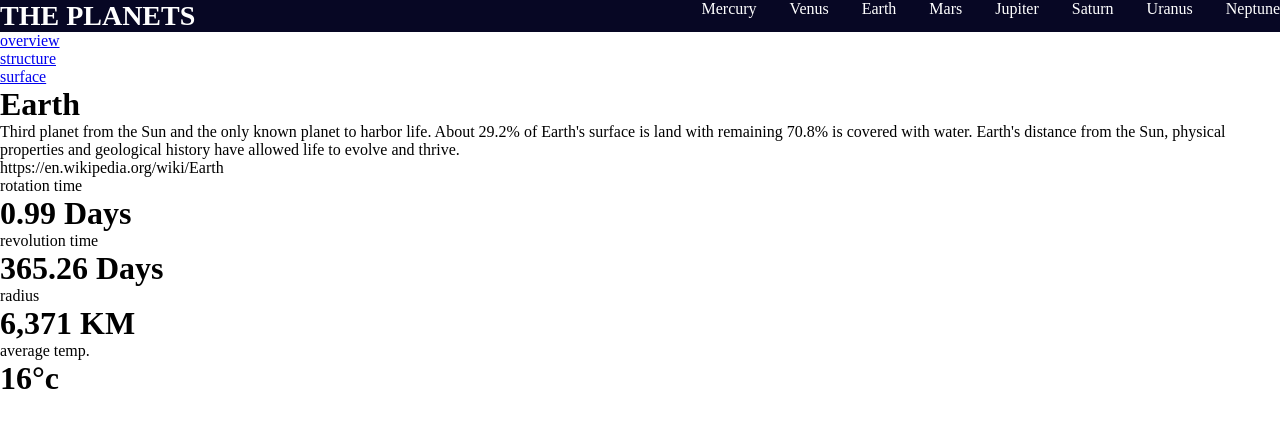
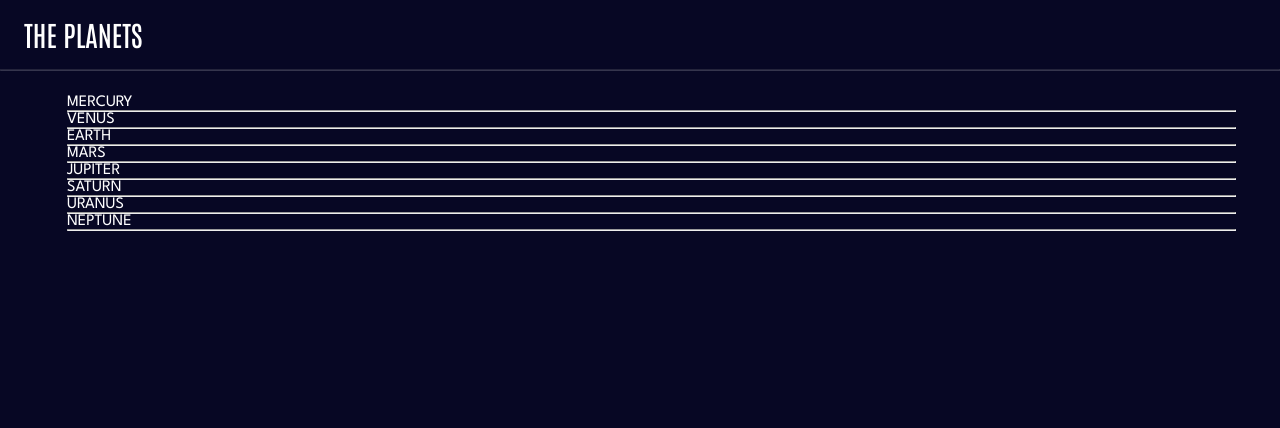
Before and after one commit to Th0rnike/planets-site-project, a React (Vite) app: page /Earth in a window 1280 px wide. Shown: the top 428 px of the page. Built offline with nearby package versions, Linux system fonts and the light colour scheme.

Commit message:
working on the header section

```diff
--- a/src/components/DefaultColors.ts
+++ b/src/components/DefaultColors.ts
@@ -15,4 +15,8 @@ export const DefaultColors: colorProps = {
     lightSeaGreen: "#1ec2a4",
     ultramarineBlue: "#2d68f0",
   },
+  fonts: {
+    spartanFont: "'League Spartan', sans-serif",
+    antonioFont: "'Antonio', sans-serif",
+  },
 };
--- a/src/components/GlobalStyles.ts
+++ b/src/components/GlobalStyles.ts
@@ -1,14 +1,20 @@
 import { createGlobalStyle } from "styled-components";
 
-const GlobalStyles = createGlobalStyle`
+interface globalProps {
+  backgroundColor: string;
+  fontFamily: string;
+}
+
+const GlobalStyles = createGlobalStyle<globalProps>`
     *{
         margin: 0;
         padding: 0;
         box-sizing: border-box;
     }
-    /* body{
-
-    } */
+    body{
+        background-color: ${(props) => props.backgroundColor};
+        font-family: ${(props) => props.fontFamily};
+    }
 `;
 
 export default GlobalStyles;
--- a/src/pages/LinkLayout.tsx
+++ b/src/pages/LinkLayout.tsx
@@ -3,26 +3,42 @@ import planetData from "../data/data.json";
 import styled from "styled-components";
 import GlobalStyles from "../components/GlobalStyles";
 import { DefaultColors } from "../components/DefaultColors";
+import { useState } from "react";
 
 const LinkLayout = () => {
-  const { colors } = DefaultColors;
+  const [showMenu, setShowMenu] = useState(true);
+  const { colors, fonts } = DefaultColors;
+
   return (
     <>
-      <GlobalStyles />
+      <GlobalStyles
+        fontFamily={fonts.spartanFont}
+        backgroundColor={colors.backgroundBlue}
+      />
       <Header backgroundColor={colors.backgroundBlue} textColor={colors.white}>
-        <Title>the planets</Title>
-        <nav>
-          <Ul>
-            {planetData.map((p, index) => (
+        <Title antonioFont={fonts.antonioFont}>the planets</Title>
+        <HamurgerMenu onClick={() => setShowMenu(!showMenu)}>
+          <HR showMenu={showMenu} />
+          <HR showMenu={showMenu} />
+          <HR showMenu={showMenu} />
+        </HamurgerMenu>
+      </Header>
+      <HorizontalRule />
+      {showMenu ? (
+        <MobileList>
+          {planetData.map((p, index) => (
+            <>
               <Li key={index}>
                 <Links to={`${p.name}`}>{p.name}</Links>
               </Li>
-            ))}
-          </Ul>
-        </nav>
-      </Header>
-
-      <Outlet />
+              <hr />
+            </>
+          ))}
+        </MobileList>
+      ) : (
+        ""
+      )}
+      {showMenu ? "" : <Outlet />}
     </>
   );
 };
@@ -32,21 +48,63 @@ interface HeaderProps {
   textColor: string;
 }
 
+interface TitleProps {
+  antonioFont: string;
+}
+
+interface HamburgerMenuProps {
+  showMenu: boolean;
+}
+
 const Header = styled.div<HeaderProps>`
   background-color: ${(props) => props.backgroundColor};
   color: ${(props) => props.textColor};
   display: flex;
   justify-content: space-between;
+  align-items: center;
+  padding: 16px 24px 17px 24px;
 `;
 
-const Title = styled.h1`
+const Title = styled.h1<TitleProps>`
   font-size: 28px;
   text-transform: uppercase;
+  font-family: ${(props) => props.antonioFont};
+  font-weight: 400;
+`;
+
+const HamurgerMenu = styled.div`
+  display: flex;
+  flex-direction: column;
+  width: 24px;
+  gap: 4px;
+
+  @media screen and (min-width: 768px) {
+    display: none;
+  }
+`;
+
+const HR = styled.hr<HamburgerMenuProps>`
+  height: 3px;
+  background: ${(props) => (props.showMenu ? "gray" : "white")};
+  border: none;
+`;
+
+const HorizontalRule = styled.hr`
+  height: 1px;
+  color: white;
+  opacity: 0.2;
 `;
 
 const Ul = styled.ul`
+  display: none;
   display: flex;
   gap: 33px;
+`;
+
+const MobileList = styled.div`
+  display: flex;
+  flex-direction: column;
+  padding: 24px 44px 24px 67px;
 `;
 
 const Li = styled.li`
@@ -56,6 +114,7 @@ const Li = styled.li`
 const Links = styled(Link)`
   text-decoration: none;
   color: white;
+  text-transform: uppercase;
 `;
 
 export default LinkLayout;
--- a/src/types.ts
+++ b/src/types.ts
@@ -12,6 +12,10 @@ export interface colorProps {
     flame: string;
     lightSeaGreen: string;
     ultramarineBlue: string;
+  };
+  fonts: {
+    spartanFont: string;
+    antonioFont: string;
   };
 }
 
```
